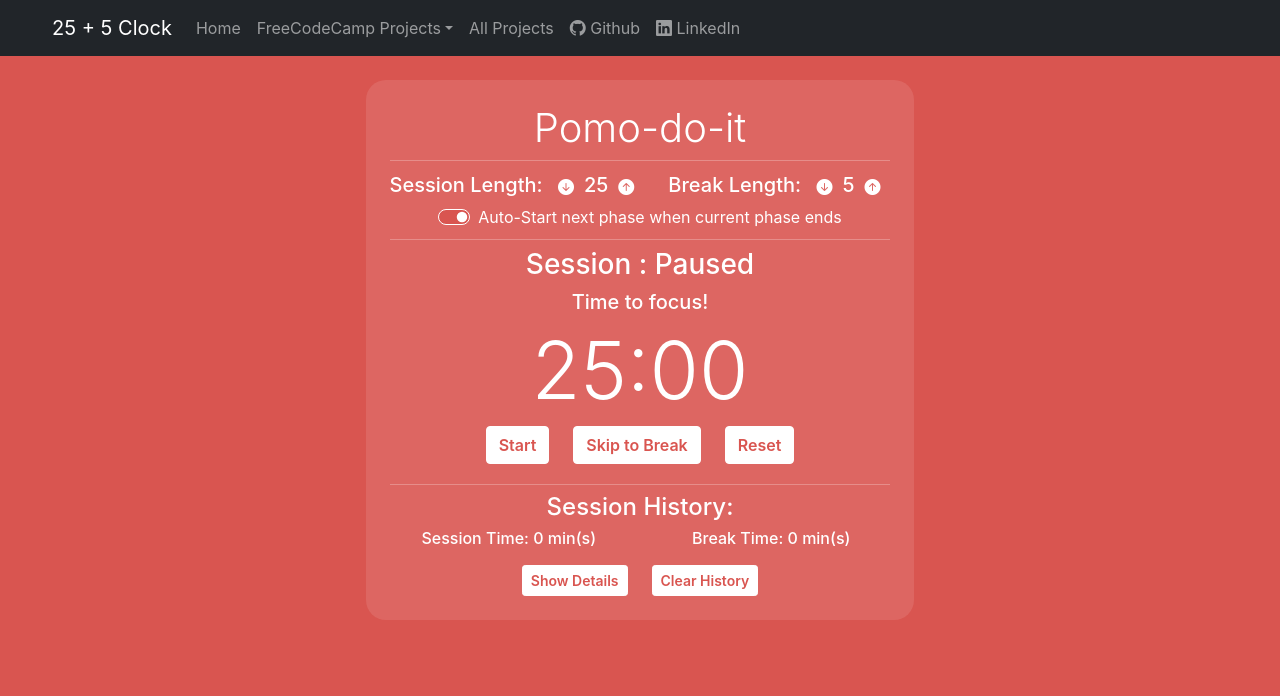
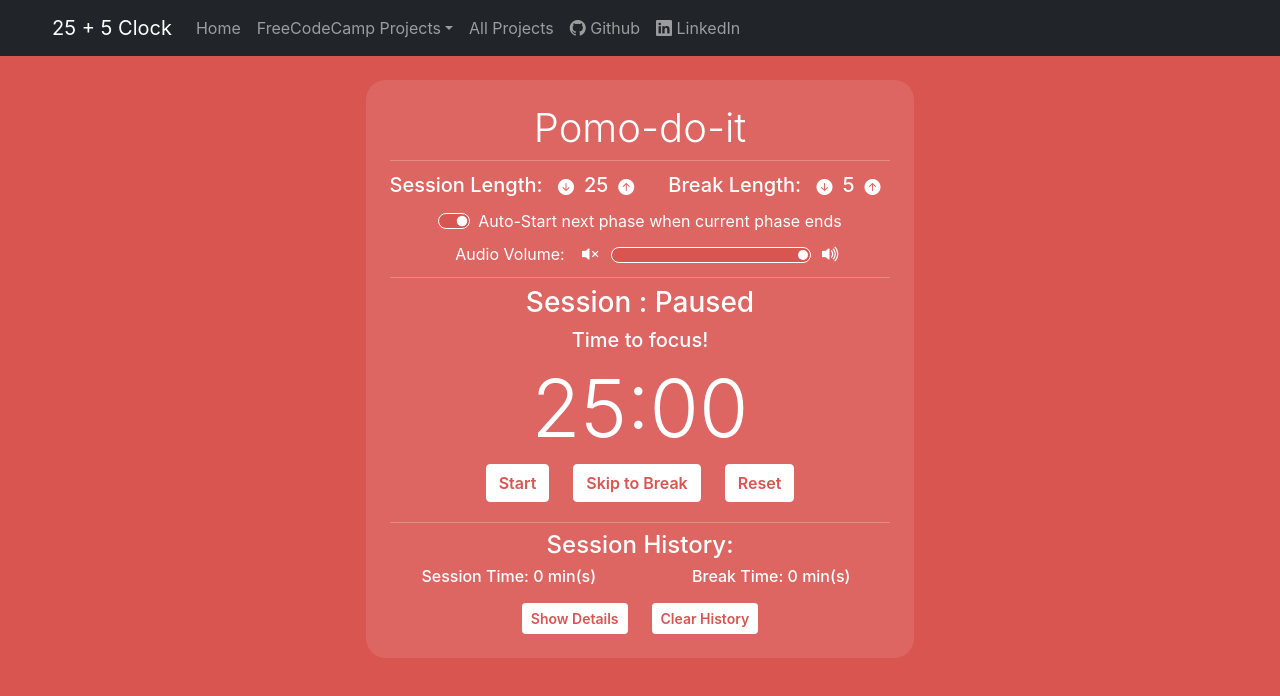
Before and after one commit to PLCoster/fcc_frontendlibs_project5, a Next.js app: page / in a window 1280 px wide. Shown: the top 696 px of the page. Built offline with nearby package versions, Linux system fonts and the light colour scheme.

Commit message:
Added ability to control audio volume to timer
Beep and click volume are now adjustable via slider

```diff
--- a/components/Timer.js
+++ b/components/Timer.js
@@ -27,6 +27,7 @@ function Timer() {
   const buttonAudioRef = useRef();
   const alarmAudioRef = useRef();
   const [alarmAudioPlaying, setAlarmAudioPlaying] = useState(false);
+  const [audioVolume, setAudioVolume] = useState(100);
 
   // History-Related State
   const currTimeElapsedRef = useRef(0);
@@ -187,6 +188,12 @@ function Timer() {
     audioRef.current.play();
   };
 
+  // Hook to adjust audio volume when volume control is changed:
+  useEffect(() => {
+    buttonAudioRef.current.volume = audioVolume / 100;
+    alarmAudioRef.current.volume = audioVolume / 100;
+  }, [audioVolume]);
+
   return (
     <Container
       className={`${styles.appContainer} ${
@@ -279,7 +286,7 @@ function Timer() {
             </Row>
 
             {/* AUTOSTART NEXT PHASE SWITCH */}
-            <div className="d-flex justify-content-center">
+            <div className="d-flex justify-content-center my-1">
               <div className="form-check form-switch">
                 <input
                   id="auto-start-switch"
@@ -296,6 +303,31 @@ function Timer() {
                   Auto-Start next phase when current phase ends
                 </label>
               </div>
+            </div>
+
+            {/* VOLUME SLIDER */}
+            <div className="d-flex justify-content-center align-items-center my-1">
+              <label className="px-3" htmlFor="volume-slider">
+                Audio Volume:
+              </label>
+              <i className="bi bi-volume-mute-fill lead"></i>
+              <input
+                id="volume-slider"
+                className={`${styles.volumeSlider}`}
+                title="Adjust Audio Volume Level"
+                type="range"
+                min="0"
+                max="100"
+                step="1"
+                value={audioVolume}
+                onChange={(e) => {
+                  setAudioVolume(e.target.value);
+                }}
+                onMouseLeave={(e) => {
+                  e.target.blur();
+                }}
+              />
+              <i className="bi bi-volume-up-fill lead"></i>
             </div>
 
             <hr />
--- a/components/styles/Timer.module.css
+++ b/components/styles/Timer.module.css
@@ -53,6 +53,11 @@
   background-color: rgba(255, 255, 255, 0.3);
 }
 
+.autoSwitch:checked,
+.volumeSlider {
+  transition: background-color 0.5s ease;
+}
+
 .onSession .autoSwitch:checked {
   border-color: #fff;
   background-color: #d95550;
@@ -63,6 +68,51 @@
   background-color: #457ca3;
 }
 
+.volumeSlider {
+  -webkit-appearance: none;
+  height: 16px;
+  width: 200px;
+  margin: 8px 10px 6px 10px;
+  padding: 0 2px;
+  border: 1px #fff solid;
+  border-radius: 20px;
+}
+
+.volumeSlider::-webkit-slider-thumb {
+  -webkit-appearance: none;
+  height: 10px;
+  width: 10px;
+  border-radius: 20px;
+  background: #ffffff;
+  cursor: pointer;
+}
+
+.volumeSlider::-moz-range-thumb {
+  border: none;
+  height: 10px;
+  width: 10px;
+  border-radius: 20px;
+  background: #ffffff;
+  cursor: pointer;
+}
+
+.volumeSlider::-ms-thumb {
+  border: none;
+  height: 10px;
+  width: 10px;
+  border-radius: 20px;
+  background: #ffffff;
+  cursor: pointer;
+}
+
+.onSession .volumeSlider {
+  background-color: #d95550;
+}
+
+.onBreak .volumeSlider {
+  background-color: #457ca3;
+}
+
 /* === TIMER AND TIMER CONTROL STYLES === */
 
 .timerClockContainer {
```
